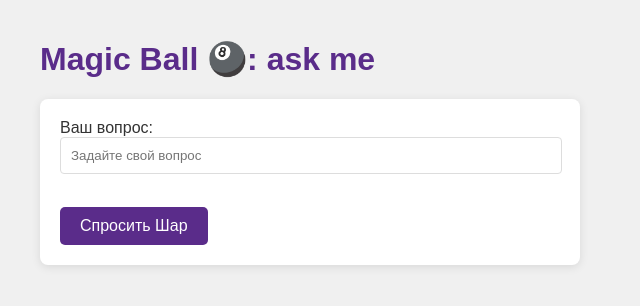
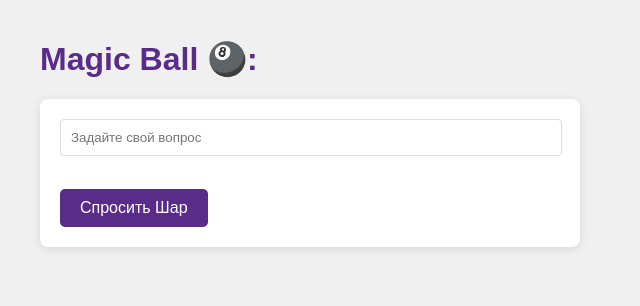
Before and after one commit to mynamemyway/Magic-Ball, a Flask app: page / in a window 1280 px wide. Shown: the top 306 px of the page, without its empty margins (0-640 px from the left). Run offline with Flask 3, Linux system fonts and the light colour scheme.

Commit message:
up_index

```diff
--- a/templates/index.html
+++ b/templates/index.html
@@ -57,10 +57,11 @@
         }
 
         .question-text {
-            font-style: italic;
+            font-style: normal;
             color: #666;
         }
 
+        /* Изменено с 'italic' на 'normal' */
         .answer-text {
             font-weight: bold;
             color: #5a2c8a;
@@ -70,10 +71,8 @@
 </head>
 
 <body>
-    <h1>{{ prefix }} ask me</h1>
-
+    <h1>{{ prefix }}</h1>
     <form action="/ask" method="post">
-        <label for="question">Ваш вопрос:</label><br>
         <input type="text" id="question" name="question" placeholder="Задайте свой вопрос" size="50" required><br><br>
         <button type="submit">Спросить Шар</button>
     </form>
```
